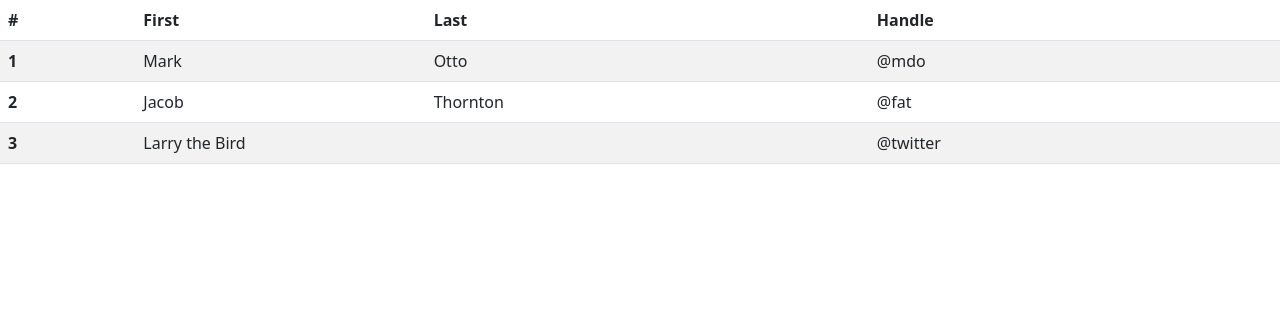
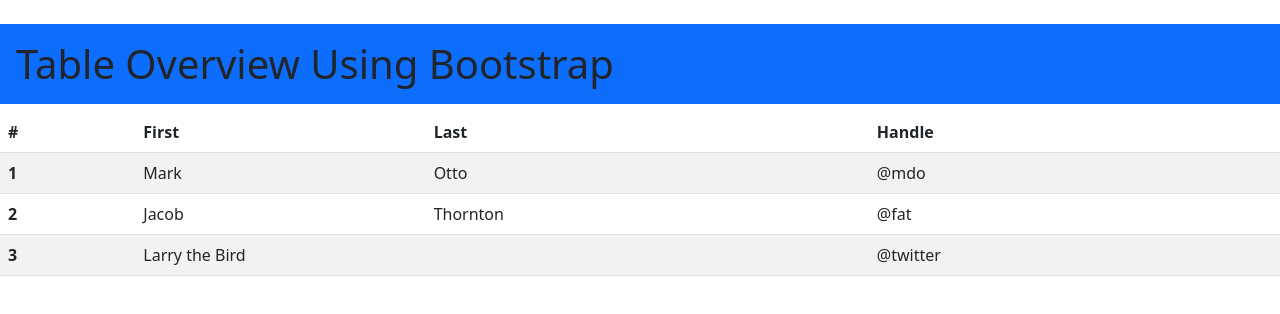
Before and after one commit to Tuhinbd71/creating-tables-using-bootstrap, a plain HTML site: page index.html in a window 1280 px wide. Drawn offline with Linux system fonts and the light colour scheme.

Commit message:
new commit

```diff
--- a/index.html
+++ b/index.html
@@ -10,7 +10,7 @@
 </head>
 
 <body>
-
+    <h1 class="bg-primary p-3 mt-4">Table Overview Using Bootstrap</h1>
     <table class="table table table-striped table table-hover">
         <thead>
             <tr>
```
